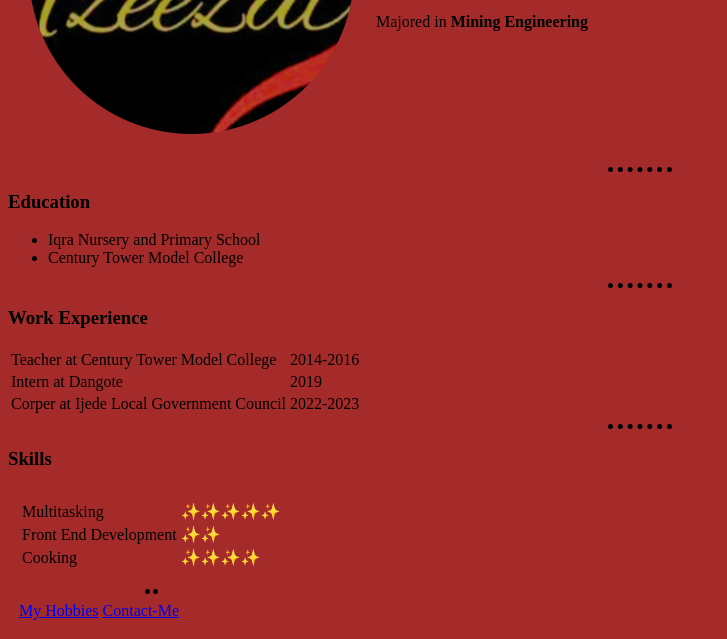
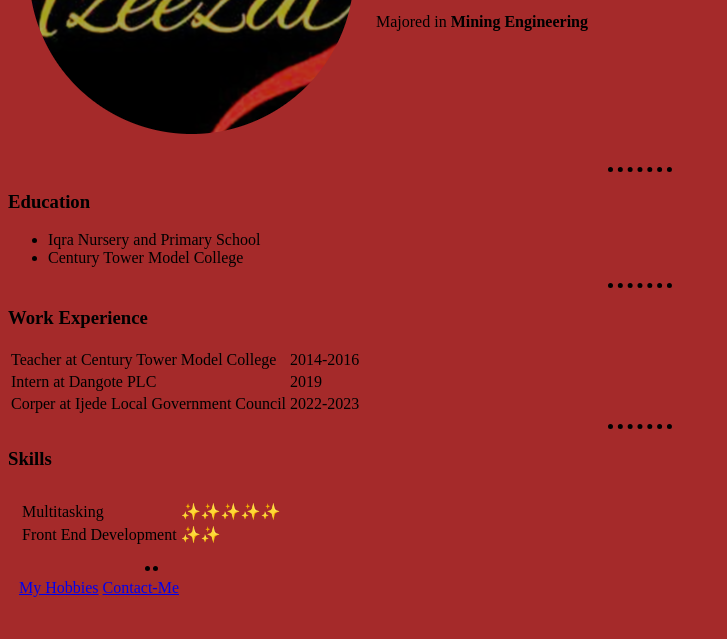
Before and after one commit to Azeezaty/cv, a plain HTML site: page index.html in a window 1280 px wide. Shown: the part 220-859 px from the top of the page, without its empty margins (0-727 px from the left). After the commit the page ends 836 px from the top, so only its background shows below. Drawn offline with Linux system fonts and the light colour scheme.

Commit message:
Add initial CV website files

```diff
--- a/index.html
+++ b/index.html
@@ -28,7 +28,7 @@
         <td>2014-2016</td>
       </tr>
       <tr>
-        <td>Intern at Dangote</td>
+        <td>Intern at Dangote PLC</td>
         <td>2019</td>
       </tr>
       <tr>
@@ -49,10 +49,6 @@
             <td>Front End Development</td>
             <td>✨✨</td>
       </tr>
-      <tr>
-        <td>Cooking</td>
-        <td>✨✨✨✨</td>
-      </tr>
     </table>
     <h3></h3>
     <hr>
```
